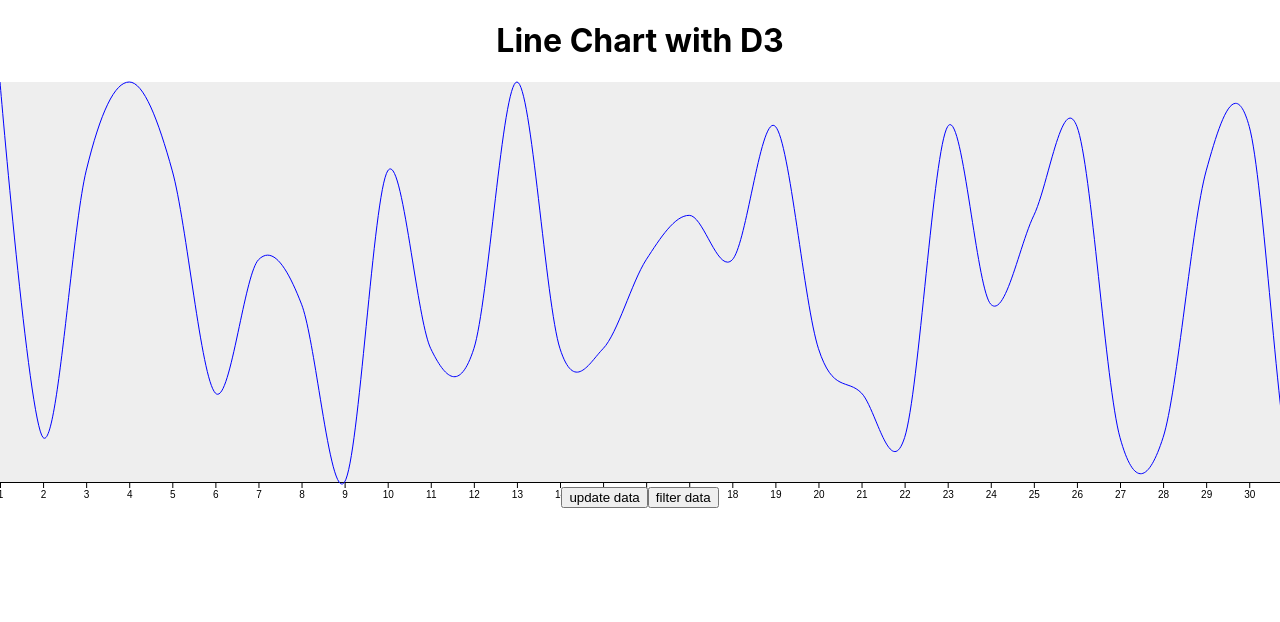
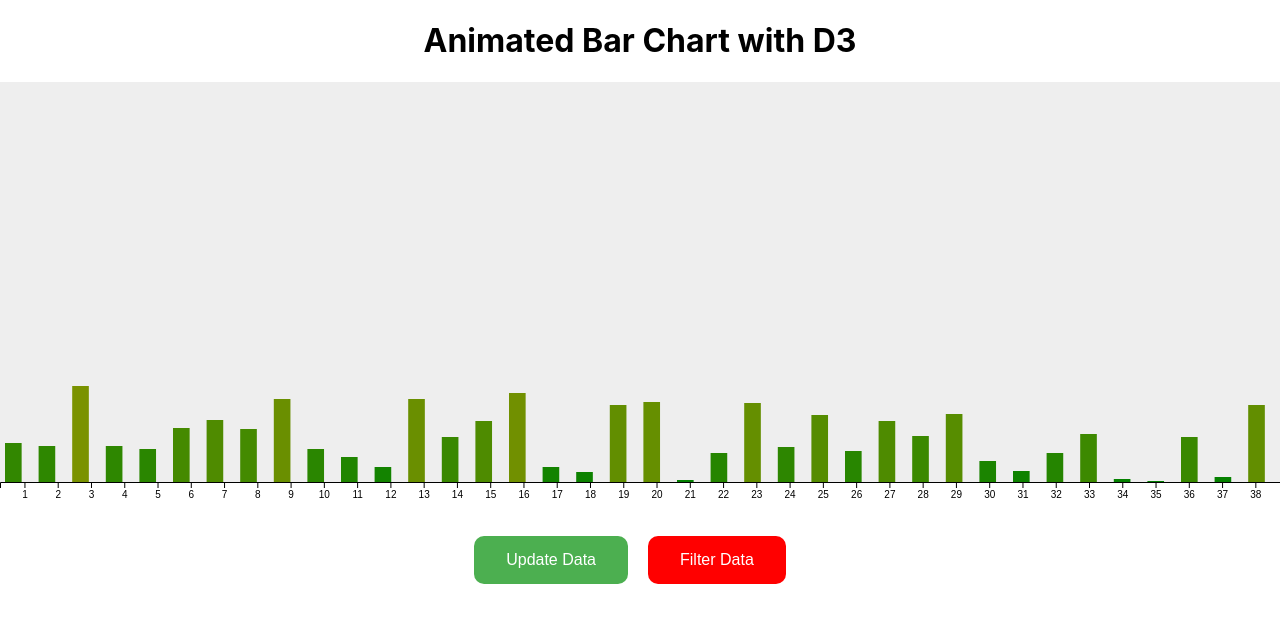
Before and after one commit to gunjanmimo/Data-Visualization-D3, a React (Create React App) app: page / in a window 1280 px wide. Shown: the top 622 px of the page. Built offline with nearby package versions, Linux system fonts and the light colour scheme.

Commit message:
animted bar chart added

```diff
--- /dev/null
+++ b/src/AnimatedBarChart/AnimatedBarChart.css
@@ -0,0 +1,20 @@
+.buttons {
+  padding-top: 50px;
+}
+button {
+  margin-right: 20px;
+  border: none;
+  color: white;
+  padding: 15px 32px;
+  text-align: center;
+  text-decoration: none;
+  display: inline-block;
+  font-size: 16px;
+  border-radius: 10px;
+}
+.bt1 {
+  background-color: #4caf50;
+}
+.bt2 {
+  background-color: #ff0000;
+}
--- /dev/null
+++ b/src/AnimatedBarChart/AnimatedBarChart.js
@@ -0,0 +1,84 @@
+import { useState, useEffect, useRef } from "react";
+import {
+  select,
+  line,
+  curveCardinal,
+  axisBottom,
+  scaleLinear,
+  max,
+  axisRight,
+  scaleBand,
+  index,
+} from "d3";
+import "./AnimatedBarChart.css";
+const width = 1680;
+const height = 400;
+
+const AnimatedBarChart = () => {
+  const [data, setData] = useState(
+    [...Array(50)].map((e) => (Math.random() * 100) | 0)
+  );
+  const ref = useRef();
+
+  const xScale = scaleBand()
+    .domain(data.map((value, index) => index))
+    .range([0, width])
+    .padding(0.5);
+  const xAxis = axisBottom(xScale)
+    .ticks(data.length)
+    .tickFormat((index) => index + 1);
+  const yScale = scaleLinear().domain([0, height]).range([height, 0]);
+  const colorScale = scaleLinear()
+    .domain([0, height / 2, height])
+    .range(["green", "orange", "red"])
+    .clamp(true);
+  const yAxis = axisRight(yScale);
+  useEffect(() => {
+    const svg = select(ref.current).attr("width", width).attr("height", height);
+    svg
+      .select(".x-axis")
+      .style("transform", `translateY(${height}px)`)
+      .call(xAxis);
+    svg
+      .select(".y-axis")
+      .style("transform", `translateX(${width}px)`)
+      .call(yAxis);
+    svg
+      .selectAll(".bar")
+      .data(data)
+      .join("rect")
+      .attr("class", "bar")
+
+      .style("transform", "scale(1,-1)")
+      .attr("x", (value, index) => {
+        return index * (width / data.length) + 5;
+      })
+      .attr("y", -height)
+      .attr("width", xScale.bandwidth())
+      .transition()
+      .attr("fill", colorScale)
+      .attr("height", (value) => height - yScale(value));
+  }, [data]);
+  return (
+    <div>
+      <h1>Animated Bar Chart with D3</h1>
+
+      <svg ref={ref}>
+        <g className="x-axis" />
+        <g className="y-axis" />
+      </svg>
+      <div className="buttons">
+        <button
+          className="bt1"
+          onClick={() =>
+            setData(data.map((value) => value + Math.random() * 10))
+          }
+        >
+          Update Data
+        </button>
+        <button className="bt2">Filter Data</button>
+      </div>
+    </div>
+  );
+};
+export default AnimatedBarChart;
--- a/src/App.js
+++ b/src/App.js
@@ -1,6 +1,7 @@
+import AnimatedBarChart from "./AnimatedBarChart/AnimatedBarChart";
 import "./App.css";
 //import D3Dom from "./D3Dom/D3Dom";
-import LineChart from "./LineChart/LineChart";
+//import LineChart from "./LineChart/LineChart";
 
 //import BarChart from "./BarChart/BarChart";
 //import DataFilter from "./DataFilter/DataFilter";
@@ -14,7 +15,7 @@ import LineChart from "./LineChart/LineChart";
 function App() {
   return (
     <div className="App">
-      <LineChart />
+      <AnimatedBarChart />
     </div>
   );
 }
```
